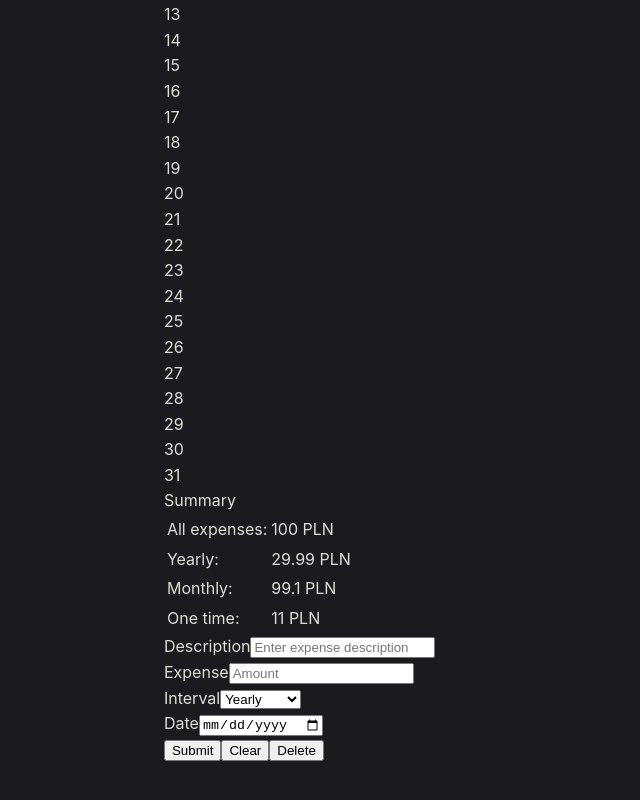
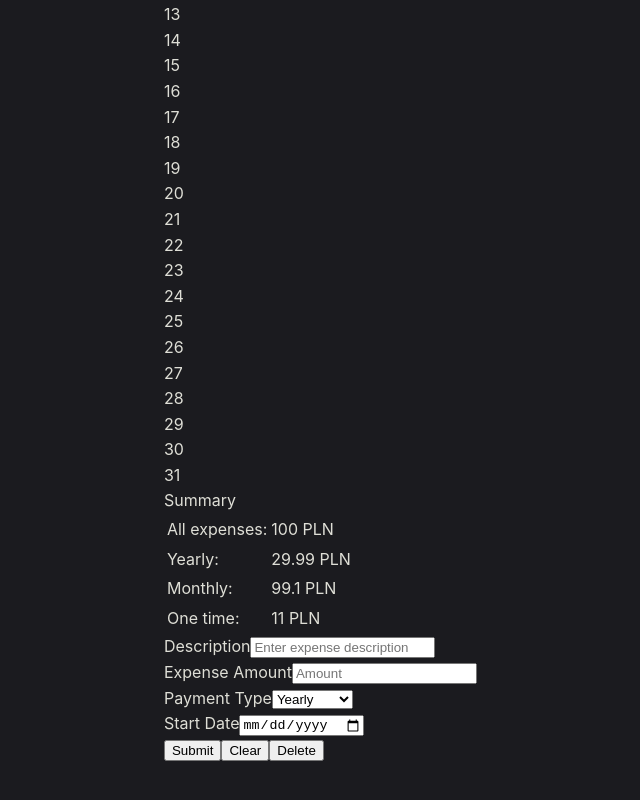
Before and after one commit to sowicz/expenseCalendar, a React (Vite) app in the folder src/renderer/: page / in a window 1280 px wide. Shown: the part 834-1634 px from the top of the page, without its empty margins (261-901 px from the left). Built offline with nearby package versions, Linux system fonts and the light colour scheme.

Commit message:
delete onDayclicked

```diff
--- a/src/renderer/src/App.tsx
+++ b/src/renderer/src/App.tsx
@@ -14,16 +14,17 @@ const data  = {
 
 
 function App(): JSX.Element {
-  const [clickedDay, setClickedDay] = useState(0);
+  // const [notification, setNotification] = useState<string>('');
 
   const ipcHandle = (): void => window.electron.ipcRenderer.send('ping');
 
 
   const highlightedDays = [3, 7, 15, 23];
-  const handleDayClick = (day: number) => {
-    alert(`Kliknięto dzień: ${day}`);
-    setClickedDay(day);
-  };
+  // const handleDayClick = (day: number) => {
+  //   console.log(`Kliknięto dzień: ${day}`);
+  // };
+
+
   return (
     <div className="relative w-screen h-screen px-4 py-8">
 
@@ -41,7 +42,7 @@ function App(): JSX.Element {
 
       {/* Calendar */}
       <div id="calendar" className="absolute top-8 right-8 2xl:right-32">
-        <Calendar highlightedDays={highlightedDays} onDayClick={handleDayClick} />
+        <Calendar highlightedDays={highlightedDays} />
       </div>
 
       {/*  */}
@@ -55,7 +56,7 @@ function App(): JSX.Element {
           />
         </div>
         <div id="expenseForm" className="xl:mr-24 xl:mt-16 mt-4">
-          <ExpenseForm clickedDay={clickedDay}/>
+          <ExpenseForm />
         </div>
       </div>
     </div>
--- a/src/renderer/src/components/Calendar/Calendar.tsx
+++ b/src/renderer/src/components/Calendar/Calendar.tsx
@@ -11,8 +11,7 @@ const nameOfDays: string[] = ['Pn', 'Wt', 'Śr', 'Cz', 'Pt', 'So', 'Nd'];
 
 
 
-
-function Calendar({highlightedDays, onDayClick}:CalendarProps): JSX.Element {
+function Calendar({highlightedDays}:CalendarProps): JSX.Element {
 
   const [currentDate, setCurrentDate] = useState<Dayjs>(dayjs());
   const [isMonthPickerOpen, setMonthPickerOpen] = useState(false); // Stan do obsługi menu wyboru miesiąca
@@ -29,6 +28,7 @@ function Calendar({highlightedDays, onDayClick}:CalendarProps): JSX.Element {
     setCurrentDate(currentDate.month(month));
     setMonthPickerOpen(false);
   };
+
 
   return (
     <div className="max-w-md ">
@@ -81,12 +81,12 @@ function Calendar({highlightedDays, onDayClick}:CalendarProps): JSX.Element {
           return (
             <div
               key={day}
-              onClick={() => onDayClick?.(day)}
-              className={`flex items-center justify-center p-2 rounded-md cursor-pointer
+              // onClick={() => onDayClick?.(day)}
+              className={`flex items-center justify-center p-2 rounded-md
                 ${
                   isHighlighted
                     ? 'bg-blue-500 text-white'
-                    : 'bg-gray-100 text-gray-900 hover:bg-blue-100 '
+                    : 'bg-gray-100 text-gray-900 '
                 }`}
             >
               {day}
--- a/src/renderer/src/components/Form.tsx/ExpenseForm.tsx
+++ b/src/renderer/src/components/Form.tsx/ExpenseForm.tsx
@@ -1,6 +1,6 @@
 import { useState, FormEvent } from 'react';
 
-function ExpenseForm({clickedDay}): JSX.Element {
+function ExpenseForm({}): JSX.Element {
   const [description, setDescription] = useState('');
   const [expense, setExpense] = useState('');
   const [choice, setChoice] = useState('yearly');
@@ -10,7 +10,7 @@ function ExpenseForm({clickedDay}): JSX.Element {
     e.preventDefault();
 
     if (!description || !expense || !startDate) {
-      alert('All fields are required!');
+      console.log('All fields are required!');
       return;
     }
 
@@ -42,7 +42,7 @@ function ExpenseForm({clickedDay}): JSX.Element {
   const handleDelete = () => {
     const confirmDelete = window.confirm('Are you sure you want to delete this record?');
     if (confirmDelete) {
-      alert('Deleted successfully (implement backend logic here).');
+      console.log('Deleted successfully (implement backend logic here).');
       // Implement delete logic if needed
     }
   };
@@ -66,7 +66,7 @@ function ExpenseForm({clickedDay}): JSX.Element {
       <div className="flex space-x-4">
         <div>
           <label htmlFor="expense" className="block text-sm font-medium">
-            Expense
+            Expense Amount
           </label>
           <input
             id="expense"
@@ -80,7 +80,7 @@ function ExpenseForm({clickedDay}): JSX.Element {
 
         <div>
           <label htmlFor="choice" className="block text-sm font-medium">
-            Interval
+            Payment Type
           </label>
           <select
             id="choice"
@@ -96,13 +96,12 @@ function ExpenseForm({clickedDay}): JSX.Element {
 
         <div>
           <label htmlFor="startDate" className="block text-sm font-medium">
-            Date
+            Start Date
           </label>
           <input
             id="startDate"
             type="date"
-            // value={startDate}
-            value={clickedDay}
+            value={startDate}
             onChange={(e) => setStartDate(e.target.value)}
             className="mt-2 w-full p-2 border rounded text-slate-700"
           />
```
Also changed, not shown: src/renderer/src/components/Notification.tsx (added, +21 -0 lines).
